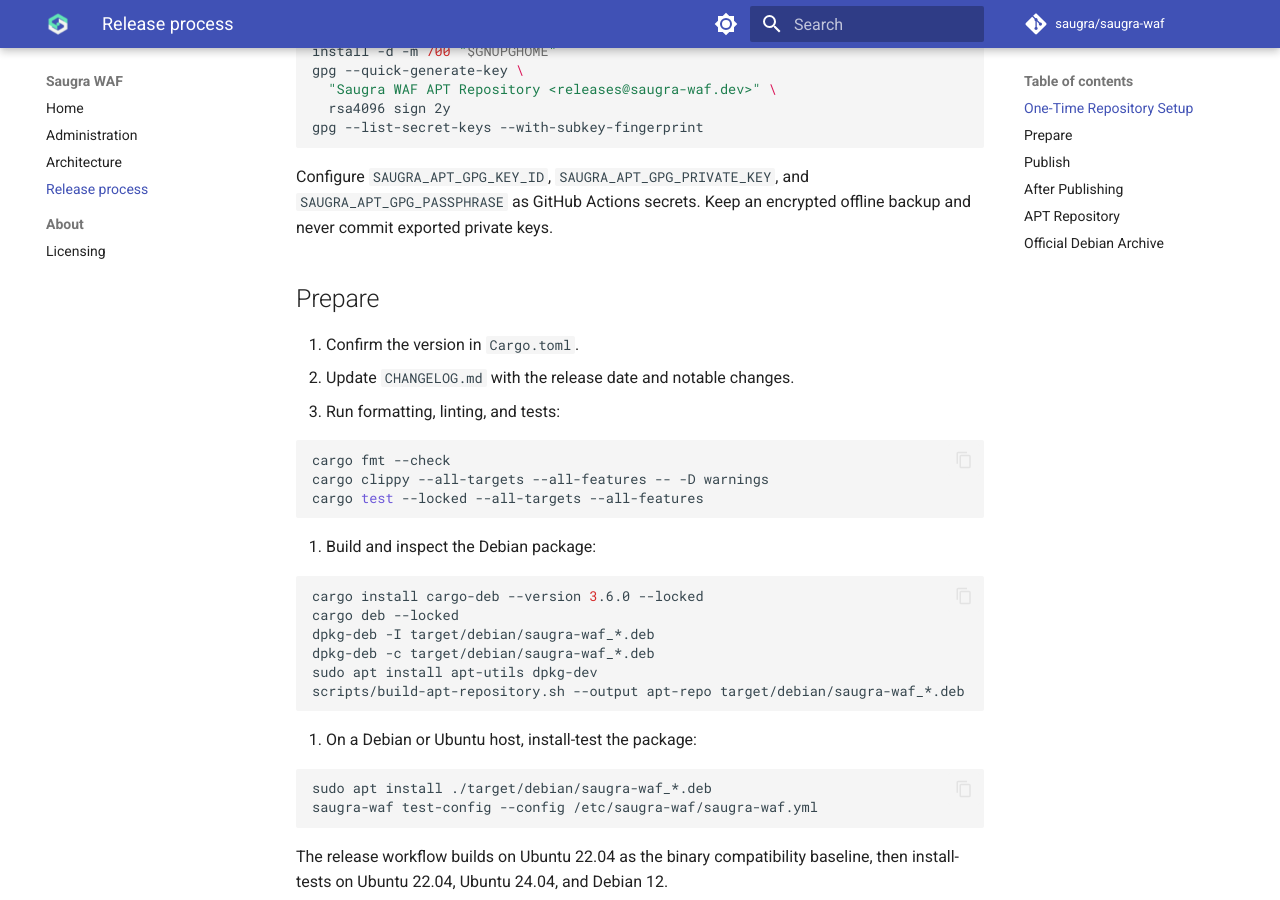
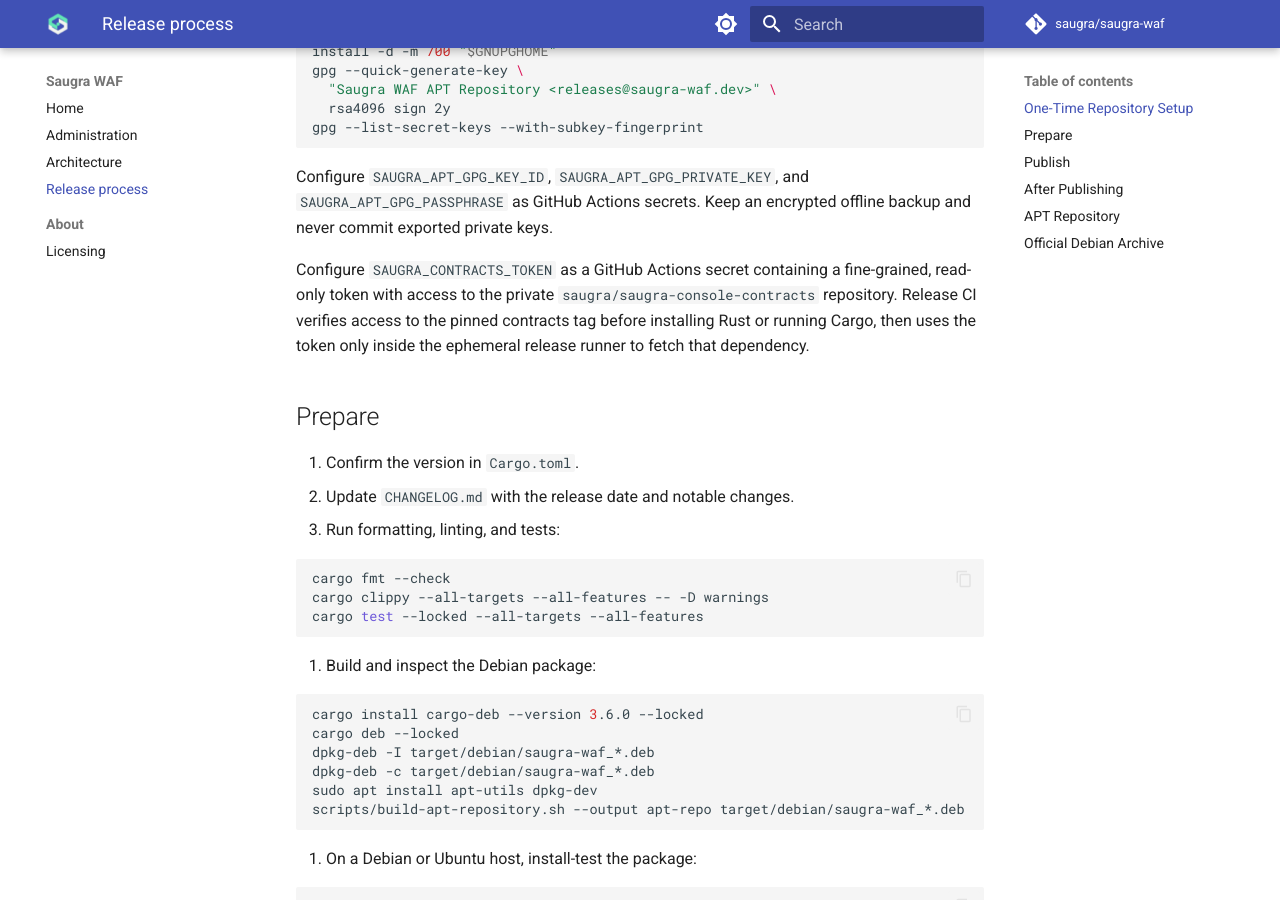
Before and after one commit to saugra/saugra-waf, an MkDocs documentation site: the page built from docs/RELEASE_PROCESS.md, in a window 1280 px wide and 900 px high, scrolled down 418 px. Built offline with MkDocs 1.6.1 and Material for MkDocs 9.7.7, drawn with Linux system fonts in a browser that asks for light colours; comment, search, counter and statistics services are not loaded.

Commit message:
Fail fast on missing contracts access

```diff
--- a/docs/RELEASE_PROCESS.md
+++ b/docs/RELEASE_PROCESS.md
@@ -22,6 +22,12 @@
 Configure `SAUGRA_APT_GPG_KEY_ID`, `SAUGRA_APT_GPG_PRIVATE_KEY`, and
 `SAUGRA_APT_GPG_PASSPHRASE` as GitHub Actions secrets. Keep an encrypted
 offline backup and never commit exported private keys.
+
+Configure `SAUGRA_CONTRACTS_TOKEN` as a GitHub Actions secret containing a
+fine-grained, read-only token with access to the private
+`saugra/saugra-console-contracts` repository. Release CI verifies access to the
+pinned contracts tag before installing Rust or running Cargo, then uses the
+token only inside the ephemeral release runner to fetch that dependency.
 
 ## Prepare
 
```
Also changed, not shown: CHANGELOG.md (+5 -0 lines), 1 other file.
